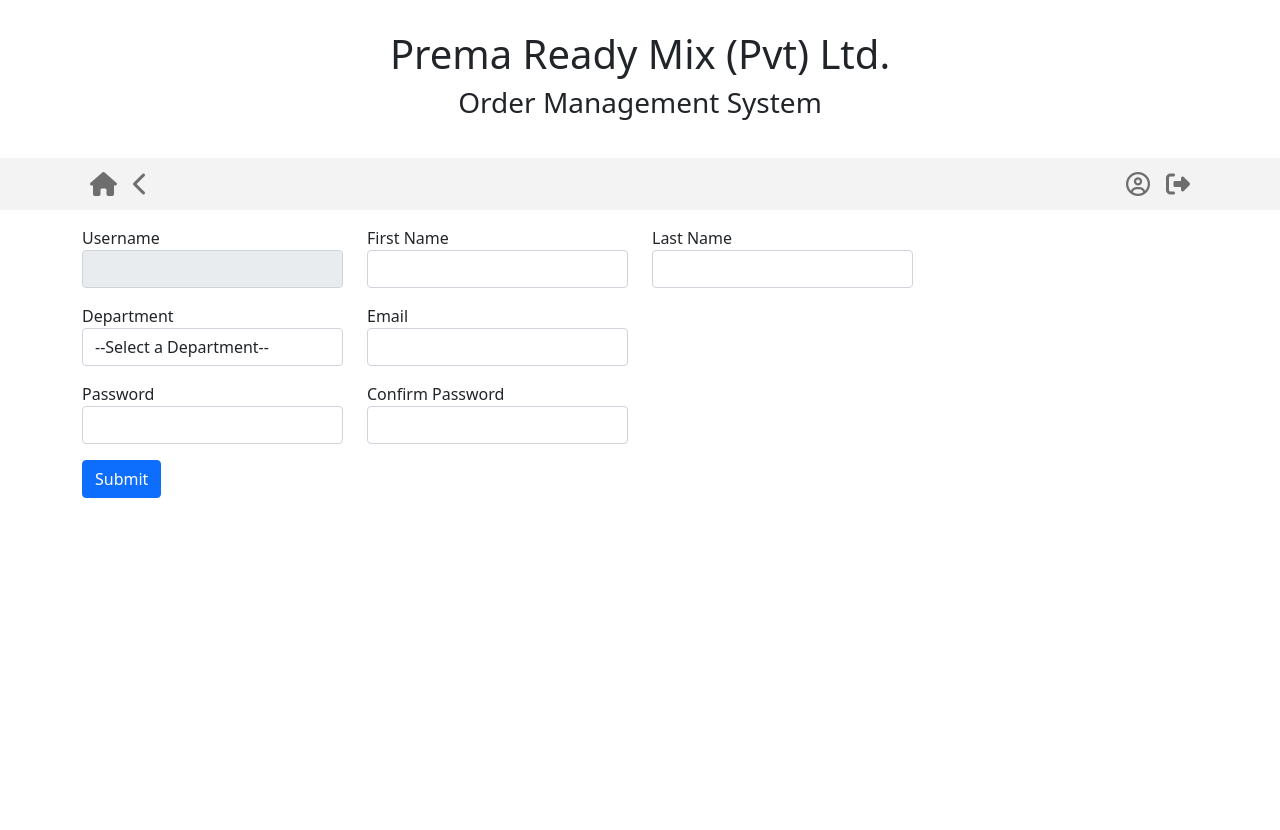
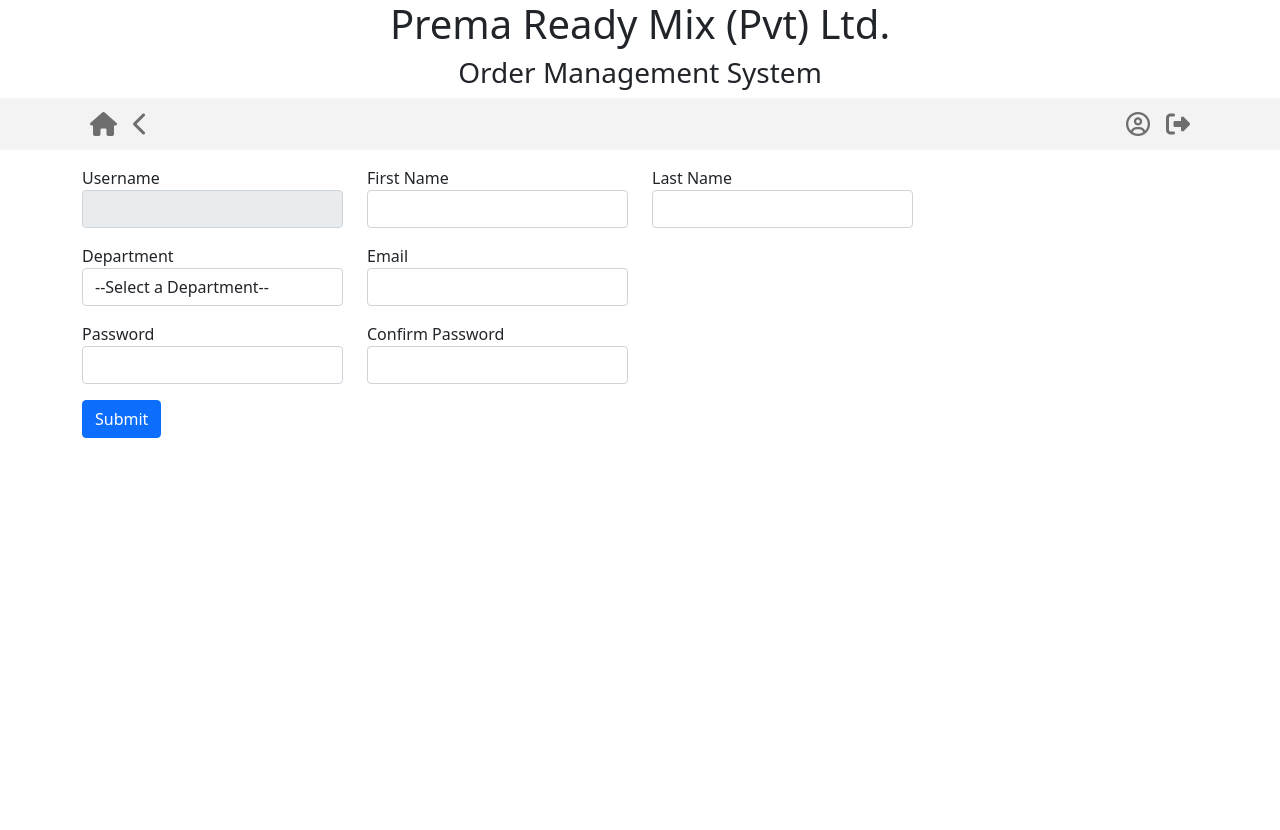
Before and after one commit to gimantha23/concrete_erp, a PHP site: page /add_user.php in a window 1280 px wide. After the commit the page ends 438 px from the top, so only its background shows below. Run offline with PHP 8.4, Linux system fonts and the light colour scheme; the visitor is signed in with stand-in values (Sample User, id 1); some libraries are stand-ins or nearby versions.

Commit message:
removed container styles

```diff
--- a/Pages/accounts.php
+++ b/Pages/accounts.php
@@ -27,7 +27,7 @@
     <link href="https://cdn.jsdelivr.net/npm/bootstrap@5.1.0/dist/css/bootstrap.min.css" rel="stylesheet"
         integrity="sha384-KyZXEAg3QhqLMpG8r+8fhAXLRk2vvoC2f3B09zVXn8CA5QIVfZOJ3BCsw2P0p/We" crossorigin="anonymous">
     <script src="https://use.fontawesome.com/c829a83b30.js"></script>
-    <link rel="stylesheet" href="../assets/css/dashboard.css">
+
     <title>Accounts</title>
 
     <script type="text/javascript">
@@ -48,7 +48,7 @@
 <?php
 require('../Components/header.php');
 ?>
-    <div class="container" style="height:50vh;margin-top:80px; margin-bottom:80px;">
+    <div class="container">
         <table id="table_id" class="display table table-bordered">
             <thead>
                 <tr style="text-align:center;">
--- a/Pages/add_delivery.php
+++ b/Pages/add_delivery.php
@@ -29,7 +29,7 @@
     <link href="https://cdn.jsdelivr.net/npm/bootstrap@5.1.0/dist/css/bootstrap.min.css" rel="stylesheet"
         integrity="sha384-KyZXEAg3QhqLMpG8r+8fhAXLRk2vvoC2f3B09zVXn8CA5QIVfZOJ3BCsw2P0p/We" crossorigin="anonymous">
     <script src="https://use.fontawesome.com/c829a83b30.js"></script>
-    <link rel="stylesheet" href="../assets/css/dashboard.css">
+
     <title>Delivery Note</title>
 
     <script type="text/javascript">
--- a/Pages/add_user.php
+++ b/Pages/add_user.php
@@ -29,7 +29,7 @@
     <link href="https://cdn.jsdelivr.net/npm/bootstrap@5.1.0/dist/css/bootstrap.min.css" rel="stylesheet"
         integrity="sha384-KyZXEAg3QhqLMpG8r+8fhAXLRk2vvoC2f3B09zVXn8CA5QIVfZOJ3BCsw2P0p/We" crossorigin="anonymous">
     <script src="https://use.fontawesome.com/c829a83b30.js"></script>
-    <link rel="stylesheet" href="../assets/css/dashboard.css">
+
     <title>Add User</title>
 
     <script type="text/javascript">
@@ -103,7 +103,7 @@
     include('../PHPScripts/db_connect.php');
 
     ?>
-    <div class="container" style="height:65vh;">
+    <div class="container">
         <form action="../PHPScripts/add_user_submit.php" method="post">
             <div class="row mb-3 mt-3">
                 <div class="col-md-3">
--- a/Pages/manage_user.php
+++ b/Pages/manage_user.php
@@ -27,7 +27,7 @@
     <link href="https://cdn.jsdelivr.net/npm/bootstrap@5.1.0/dist/css/bootstrap.min.css" rel="stylesheet"
         integrity="sha384-KyZXEAg3QhqLMpG8r+8fhAXLRk2vvoC2f3B09zVXn8CA5QIVfZOJ3BCsw2P0p/We" crossorigin="anonymous">
     <script src="https://use.fontawesome.com/c829a83b30.js"></script>
-    <link rel="stylesheet" href="../assets/css/dashboard.css">
+
     <title>Manage Users</title>
 
     <script type="text/javascript">
@@ -80,7 +80,7 @@
 <?php
 require('../Components/header.php');
 ?>
-    <div class="container" style="height:50vh;margin-top:80px; margin-bottom:80px;">
+    <div class="container">
         <table id="users_table" class="display table table-bordered">
             <thead>
                 <tr style="text-align:center;">
--- a/Pages/production.php
+++ b/Pages/production.php
@@ -27,7 +27,7 @@
     <link href="https://cdn.jsdelivr.net/npm/bootstrap@5.1.0/dist/css/bootstrap.min.css" rel="stylesheet"
         integrity="sha384-KyZXEAg3QhqLMpG8r+8fhAXLRk2vvoC2f3B09zVXn8CA5QIVfZOJ3BCsw2P0p/We" crossorigin="anonymous">
     <script src="https://use.fontawesome.com/c829a83b30.js"></script>
-    <link rel="stylesheet" href="../assets/css/dashboard.css">
+
     <title>Production</title>
 
     <script type="text/javascript">
@@ -51,7 +51,7 @@
 <?php
 require('../Components/header.php');
 ?>
-    <div class="container" style="height:50vh;margin-top:80px; margin-bottom:80px;">
+    <div class="container">
         <table id="production_datatable" class="display table table-bordered">
             <thead>
                 <tr style="text-align:center;">
--- a/Pages/reset_password.php
+++ b/Pages/reset_password.php
@@ -29,7 +29,7 @@
     <link href="https://cdn.jsdelivr.net/npm/bootstrap@5.1.0/dist/css/bootstrap.min.css" rel="stylesheet"
         integrity="sha384-KyZXEAg3QhqLMpG8r+8fhAXLRk2vvoC2f3B09zVXn8CA5QIVfZOJ3BCsw2P0p/We" crossorigin="anonymous">
     <script src="https://use.fontawesome.com/c829a83b30.js"></script>
-    <link rel="stylesheet" href="../assets/css/dashboard.css">
+
     <title>Reset Password</title>
 
     <script type="text/javascript">
@@ -72,7 +72,7 @@
     $sel_data = mysqli_query($con, "SELECT * FROM users WHERE user_id='$uid'");
     $res_data = mysqli_fetch_array($sel_data);
     ?>
-    <div class="container" style="height:65vh;">
+    <div class="container">
         <form action="../PHPScripts/reset_password_submit.php" method="post">
             <div class="row mb-3 mt-3">
                 <div class="col-md-3">
--- a/Pages/salesOrder.php
+++ b/Pages/salesOrder.php
@@ -29,7 +29,7 @@
     <link href="https://cdn.jsdelivr.net/npm/bootstrap@5.1.0/dist/css/bootstrap.min.css" rel="stylesheet"
         integrity="sha384-KyZXEAg3QhqLMpG8r+8fhAXLRk2vvoC2f3B09zVXn8CA5QIVfZOJ3BCsw2P0p/We" crossorigin="anonymous">
     <script src="https://use.fontawesome.com/c829a83b30.js"></script>
-    <link rel="stylesheet" href="../assets/css/dashboard.css">
+
     <title>Concrete Order</title>
 
     <script type="text/javascript">
--- a/Pages/update_user.php
+++ b/Pages/update_user.php
@@ -29,7 +29,7 @@
     <link href="https://cdn.jsdelivr.net/npm/bootstrap@5.1.0/dist/css/bootstrap.min.css" rel="stylesheet"
         integrity="sha384-KyZXEAg3QhqLMpG8r+8fhAXLRk2vvoC2f3B09zVXn8CA5QIVfZOJ3BCsw2P0p/We" crossorigin="anonymous">
     <script src="https://use.fontawesome.com/c829a83b30.js"></script>
-    <link rel="stylesheet" href="../assets/css/dashboard.css">
+
     <title>Update User</title>
 
     <script type="text/javascript">
@@ -92,7 +92,7 @@
     $sel_data = mysqli_query($con, "SELECT * FROM users WHERE user_id='$uid'");
     $res_data = mysqli_fetch_array($sel_data);
     ?>
-    <div class="container" style="height:65vh;">
+    <div class="container">
         <form action="../PHPScripts/add_user_submit.php" method="post">
             <div class="row mb-3 mt-3">
                 <div class="col-md-3">
--- a/Pages/viewPastSalesOrders.php
+++ b/Pages/viewPastSalesOrders.php
@@ -27,7 +27,7 @@
     <link href="https://cdn.jsdelivr.net/npm/bootstrap@5.1.0/dist/css/bootstrap.min.css" rel="stylesheet"
         integrity="sha384-KyZXEAg3QhqLMpG8r+8fhAXLRk2vvoC2f3B09zVXn8CA5QIVfZOJ3BCsw2P0p/We" crossorigin="anonymous">
     <script src="https://use.fontawesome.com/c829a83b30.js"></script>
-    <link rel="stylesheet" href="../assets/css/dashboard.css">
+
     <title>View Past Sales Orders</title>
 
     <script type="text/javascript">
--- a/Pages/view_delivery.php
+++ b/Pages/view_delivery.php
@@ -27,7 +27,7 @@
     <link href="https://cdn.jsdelivr.net/npm/bootstrap@5.1.0/dist/css/bootstrap.min.css" rel="stylesheet"
         integrity="sha384-KyZXEAg3QhqLMpG8r+8fhAXLRk2vvoC2f3B09zVXn8CA5QIVfZOJ3BCsw2P0p/We" crossorigin="anonymous">
     <script src="https://use.fontawesome.com/c829a83b30.js"></script>
-    <link rel="stylesheet" href="../assets/css/dashboard.css">
+
     <title>Production</title>
 
     <script type="text/javascript">
@@ -47,7 +47,7 @@
 <?php
 require('../Components/header.php');
 ?>
-    <div class="container" style="height:50vh;margin-top:80px; margin-bottom:80px;">
+    <div class="container">
         <table id="view_delivery_table" class="display table table-bordered">
             <thead>
                 <tr style="text-align:center;">
--- a/Pages/view_order_details.php
+++ b/Pages/view_order_details.php
@@ -22,7 +22,7 @@ $job_no = ($_GET['jobid']);
     <link href="https://cdn.jsdelivr.net/npm/bootstrap@5.1.0/dist/css/bootstrap.min.css" rel="stylesheet"
         integrity="sha384-KyZXEAg3QhqLMpG8r+8fhAXLRk2vvoC2f3B09zVXn8CA5QIVfZOJ3BCsw2P0p/We" crossorigin="anonymous">
     <script src="https://use.fontawesome.com/c829a83b30.js"></script>
-    <link rel="stylesheet" href="../assets/css/dashboard.css">
+
     <title>View Order Details</title>
 
     <script type="text/javascript">
```
